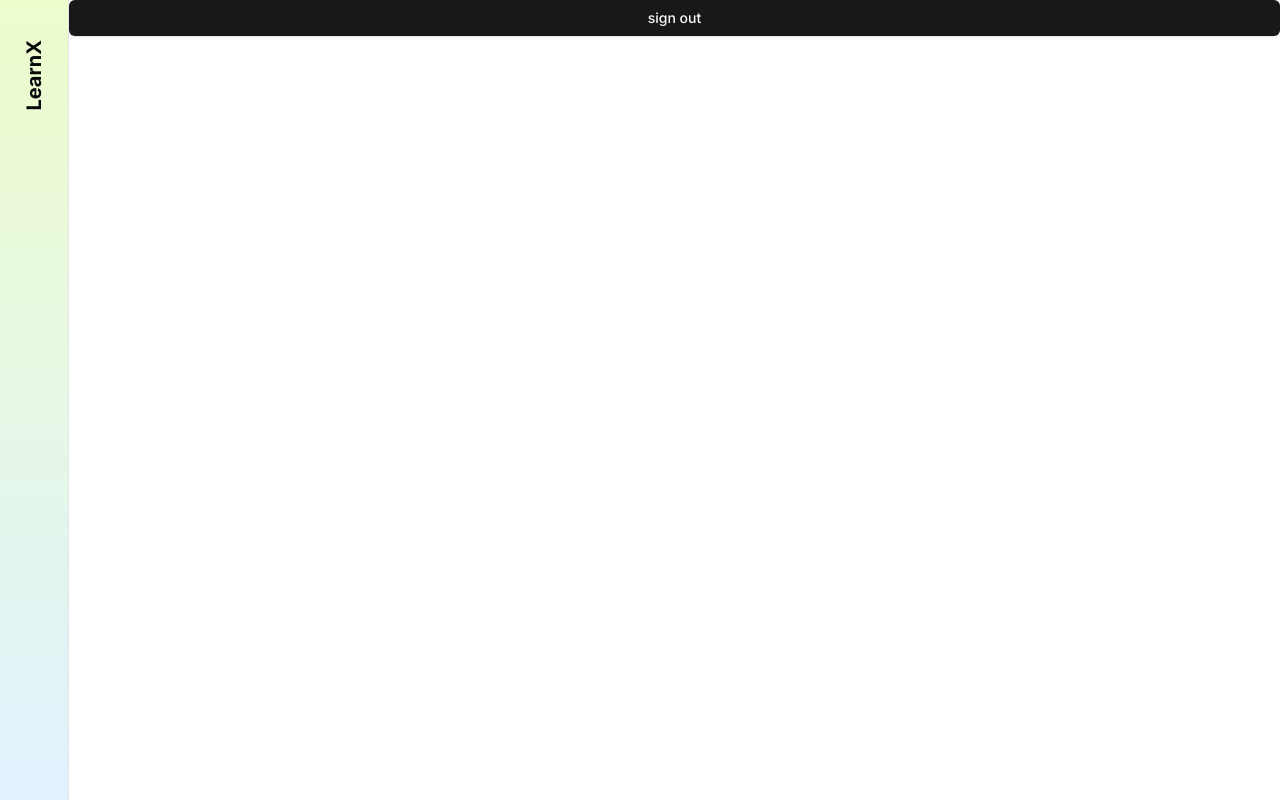
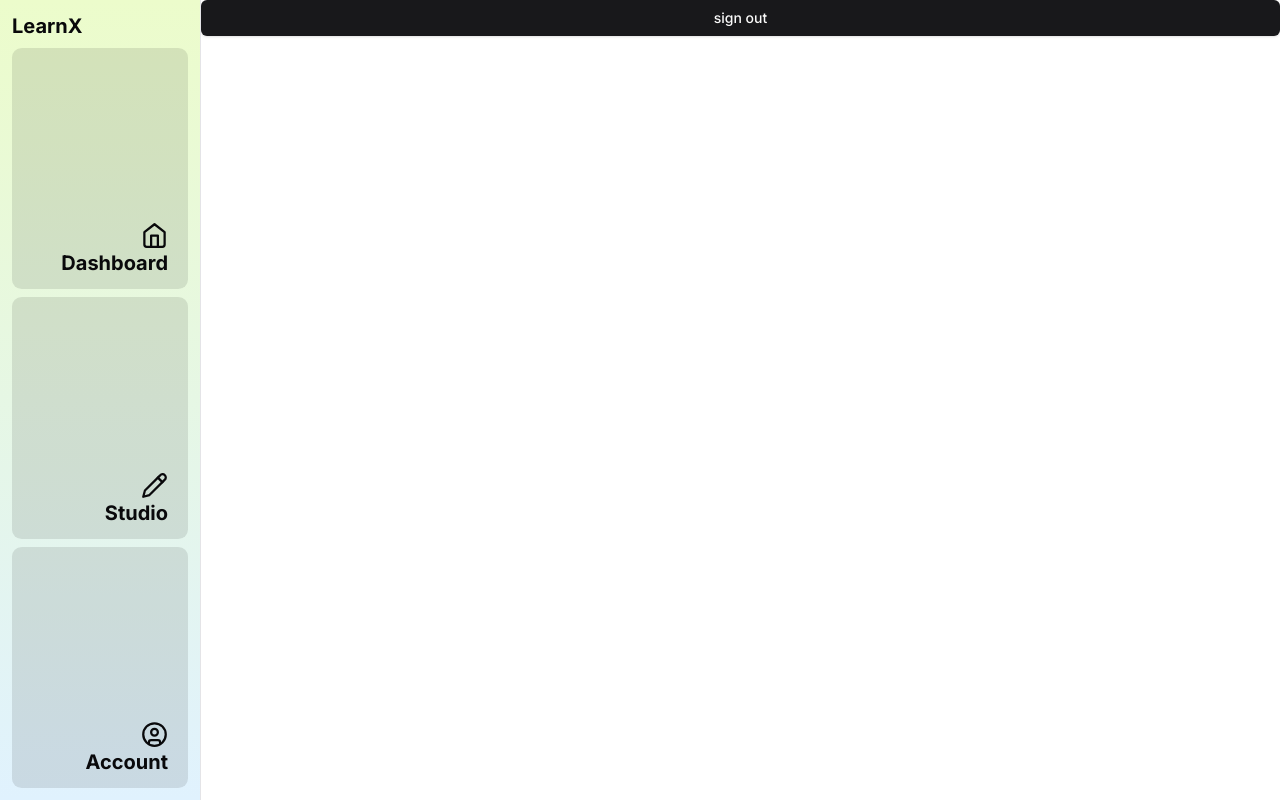
Before and after one commit to halftonenano/bpa-web-app, a Next.js app: page /dashboard in a window 1280 px wide. Built offline with nearby package versions, Linux system fonts and the light colour scheme; no server answers; what pocketbase would draw is missing.

Commit message:
sidebar experiment 1

```diff
--- a/src/app/(student)/layout.tsx
+++ b/src/app/(student)/layout.tsx
@@ -1,4 +1,6 @@
-import AccountWidget from '@/components/AccountWidget';
+import { Button } from '@/components/ui/button';
+import { Home, Pencil, UserCircle } from 'lucide-react';
+import Link from 'next/link';
 
 export default async function Layout({
   children,
@@ -7,18 +9,70 @@ export default async function Layout({
 }) {
   return (
     <div className="grid" style={{ gridTemplate: '1fr / auto 1fr' }}>
+      {/* <div className="sticky top-0 h-screen border-r bg-gradient-to-b from-emerald-50 via-sky-100 to-lime-100"> */}
       <div className="sticky top-0 h-screen border-r bg-gradient-to-b from-lime-100 to-sky-100">
-        <div className="p-5 pt-10">
+        <div className="flex h-full w-[200px] flex-col gap-2 p-3">
           <div
-            className="rotate-180 text-xl font-bold"
-            style={{ writingMode: 'vertical-rl' }}
+            className="text-xl font-bold"
+            // style={{ writingMode: 'vertical-rl' }}
           >
             LearnX
           </div>
-          {/* <AccountWidget /> */}
+          <LinkButton name="Dashboard" href="/dashboard" icon={<Home size={27} />} />
+          <LinkButton name="Studio" href="/studio" icon={<Pencil size={27} />} />
+          <LinkButton name="Account" href="/account" icon={<UserCircle size={27} />} />
         </div>
       </div>
       {children}
     </div>
   );
 }
+
+function LinkButton({
+  name,
+  href,
+  icon,
+}: {
+  name: string;
+  href: string;
+  icon: React.ReactNode;
+}) {
+  return (
+    <Link
+      className="flex h-full w-full flex-col items-end justify-end rounded-[0.6rem] bg-black/10 px-5 pb-3 pt-6 text-right font-bold transition hover:bg-white hover:shadow-md text-xl"
+      href={href}
+    >
+      {icon}
+      {name}
+    </Link>
+  );
+}
+
+// export default async function Layout({
+//   children,
+// }: {
+//   children: React.ReactNode;
+// }) {
+//   return (
+//     <>
+//       <div className="fixed inset-0 bg-gradient-to-b from-lime-100 to-sky-100"></div>
+//       <div className="relative grid" style={{ gridTemplate: '1fr / auto 1fr' }}>
+//         <div className="sticky top-0 h-screen">
+//           <div className="p-5 pt-10">
+//             <div
+//               className="rotate-180 text-xl font-bold"
+//               style={{ writingMode: 'vertical-rl' }}
+//             >
+//               LearnX
+//             </div>
+//           </div>
+//         </div>
+//         <div className="p-2">
+//           <div className="min-h-full rounded-[1rem] border bg-white shadow-lg">
+//             {children}
+//           </div>
+//         </div>
+//       </div>
+//     </>
+//   );
+// }
```
